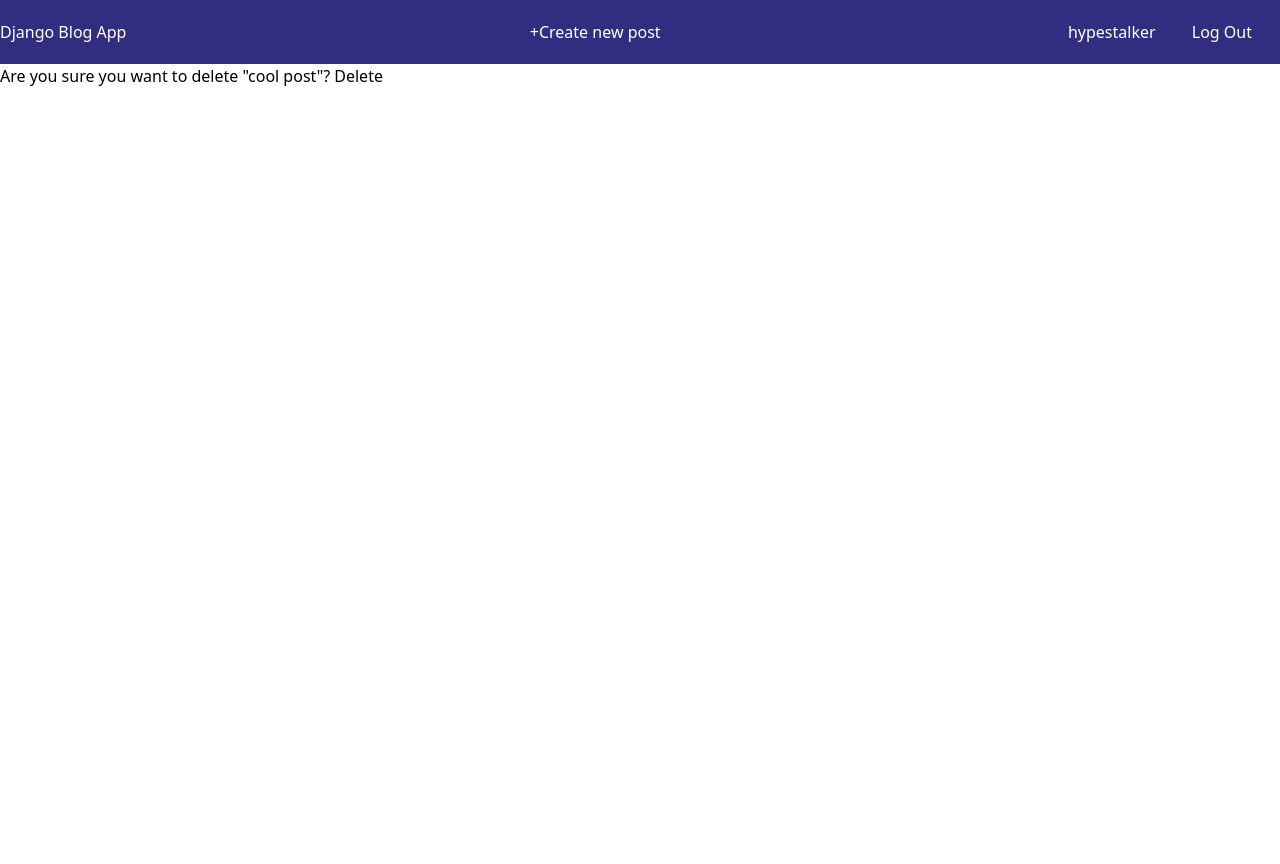
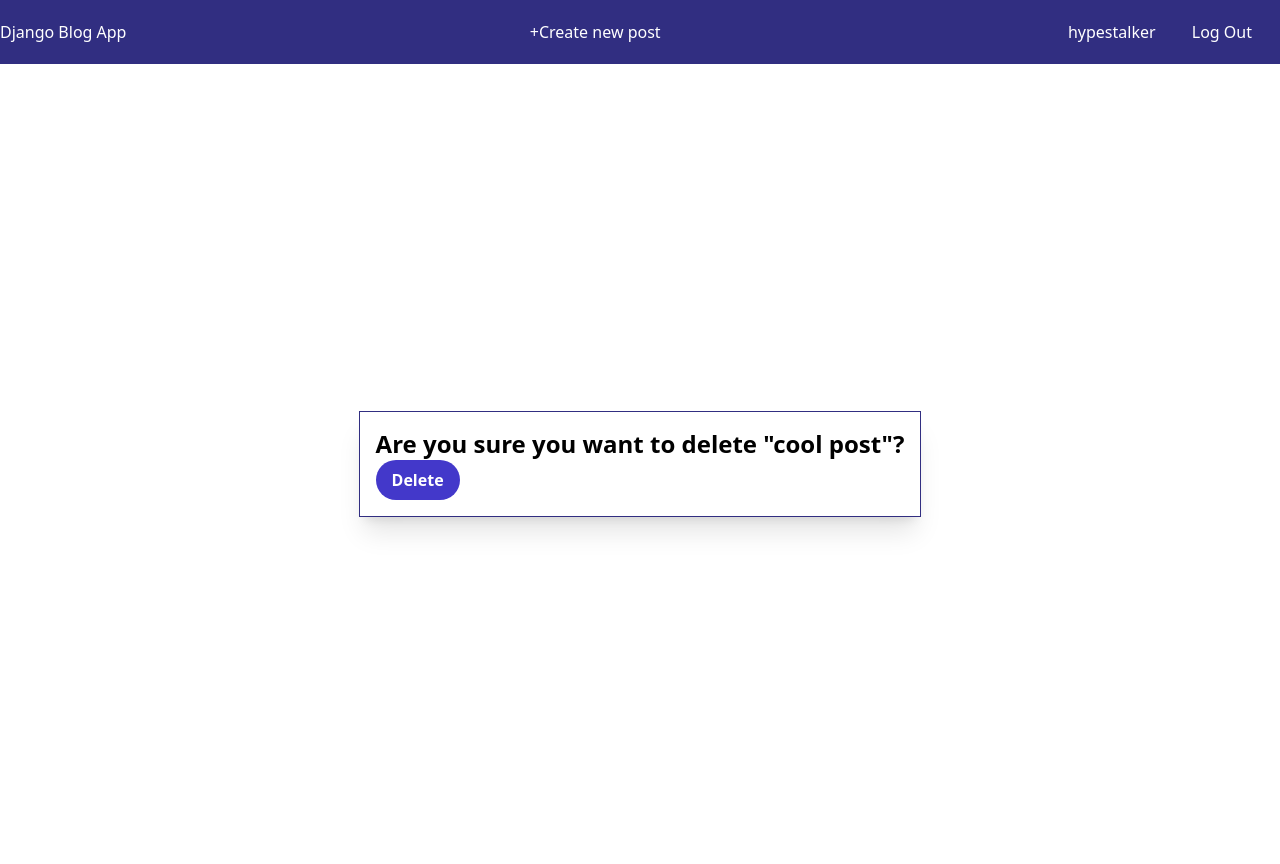
Before and after one commit to HypeStalker/django-blog-app, a Django app: page /4/delete in a window 1280 px wide. Before the commit the page ends 86 px from the top, so only its background shows below. Run offline with Django 4.2, Linux system fonts and the light colour scheme; a user stored in the database is signed in; data comes from the database, SQL or seed files in the repository; style sheets or scripts are compiled from the project's sources; some libraries are stand-ins or nearby versions.

Commit message:
styling for delete and edit

```diff
--- a/core/settings.py
+++ b/core/settings.py
@@ -25,7 +25,7 @@ BASE_DIR = Path(__file__).resolve().parent.parent
 SECRET_KEY = config("SECRET_KEY")
 
 # SECURITY WARNING: don't run with debug turned on in production!
-DEBUG = False
+DEBUG = True
 
 ALLOWED_HOSTS = [".herokuapp.com", "localhost", "127.0.0.1"]
 
--- a/templates/posts/post_delete.html
+++ b/templates/posts/post_delete.html
@@ -1,12 +1,17 @@
 {% extends 'base.html' %}
-
+{% load tailwind_filters %}
 
 {% block content %}
 
-<form action="" method="post">
-    {% csrf_token %}
-    Are you sure you want to delete "{{ post.title }}"?
-    <input type="submit" value="Delete">
-</form>
+<div class="flex items-center justify-center h-screen w-screen">
+    <div class="border border-indigo-900 shadow-xl py-4 px-4">
+        <h1 class="font-bold text-2xl">Are you sure you want to delete "{{ post.title }}"?</h1>
+        <form action="" method="post">
+            {% csrf_token %}
+            {{ form|crispy }}
+            <input type="submit" value="Delete" class="text-white bg-indigo-700 hover:bg-indigo-500 font-bold py-2 px-4 rounded-full">
+        </form>
+    </div>
+</div>
 
 {% endblock content %}
```
Also changed, not shown: templates/posts/post_edit.html (+11 -5 lines).
